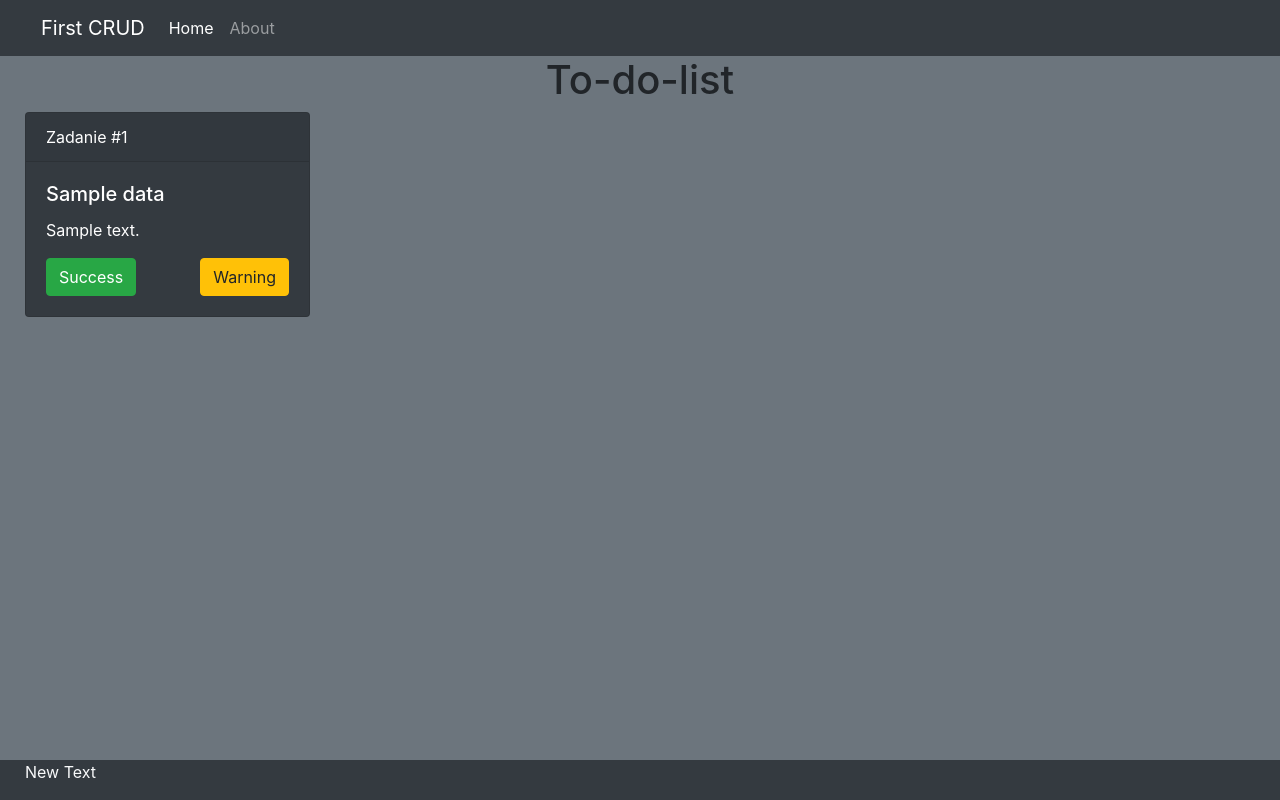
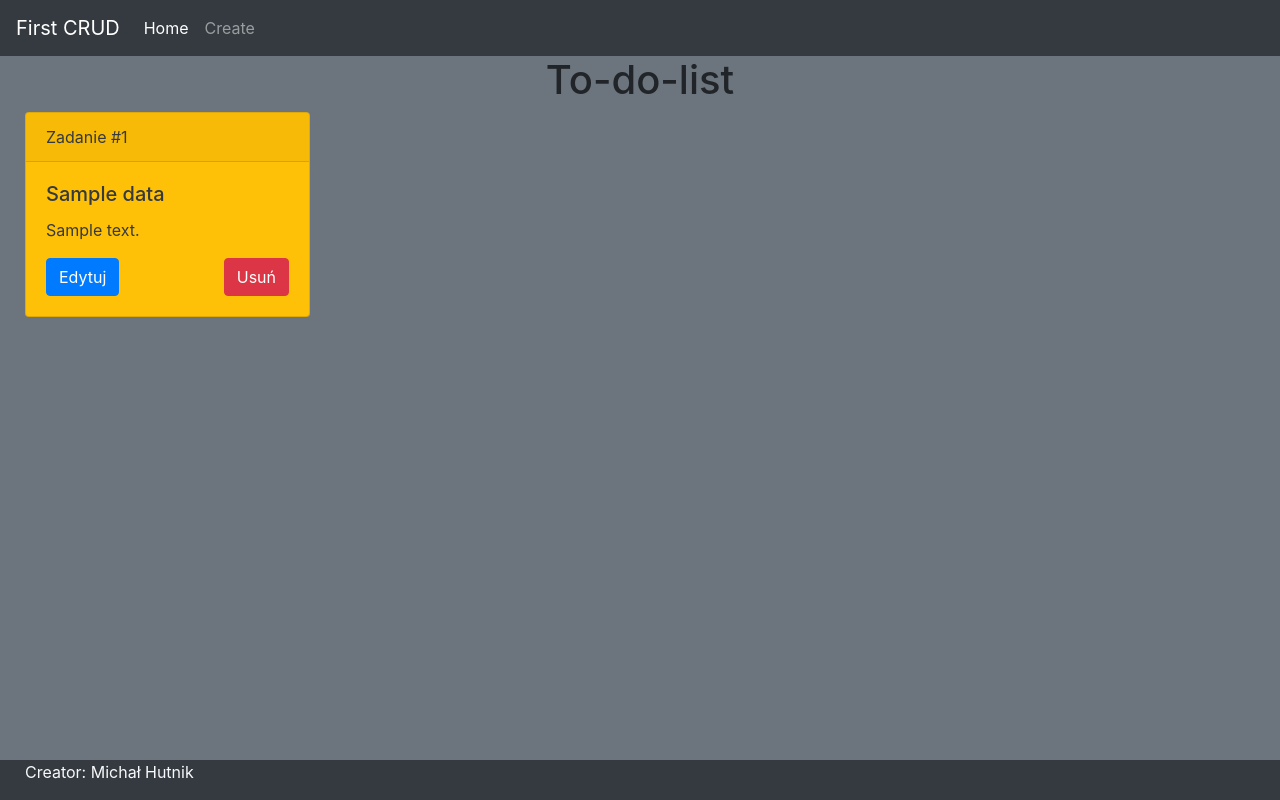
Before and after one commit to falken01/CRUD, a Symfony app: template templates/HomePage/HomePage.html.twig in a window 1280 px wide. Run offline with Twig, Linux system fonts and the light colour scheme; the template is opened without the code that fills it: most values are stand-ins (such as "Sample title", 1, 10 or a date in 2020); some libraries are stand-ins or nearby versions.

Commit message:
Update and Delete

```diff
--- a/composer.json
+++ b/composer.json
@@ -5,6 +5,7 @@
         "php": "^7.2.5",
         "ext-ctype": "*",
         "ext-iconv": "*",
+        "doctrine/annotations": "^1.8",
         "sensio/framework-extra-bundle": "^5.5",
         "symfony/asset": "5.0.*",
         "symfony/console": "5.0.*",
--- a/public/css/styles.css
+++ b/public/css/styles.css
@@ -2,10 +2,10 @@
   padding-right: 25px;
   padding-left: 25px;
 }
-
-@media (max-width: 600px) {
-  .card{
-    margin-left: auto;
-    margin-right: auto;
-  }
+.card{
+  margin-left: auto;
+  margin-right: auto;
 }
+a {
+  color:white;
+}
--- a/src/Entity/Task.php
+++ b/src/Entity/Task.php
@@ -22,7 +22,7 @@ class Task
     private $title;
 
     /**
-     * @ORM\Column(type="date")
+     * @ORM\Column(type="date", nullable=true)
      */
     private $date;
 
@@ -48,7 +48,7 @@ class Task
         return $this;
     }
 
-    public function getDate(): ?date
+    public function getDate(): ?string
     {
         return $this->date;
     }
--- a/templates/HomePage/HomePage.html.twig
+++ b/templates/HomePage/HomePage.html.twig
@@ -6,15 +6,15 @@
   </div>
   <div class="row">
     {% for inf in data %}
-    <div class="col-lg-3 col-md-4 col-sm-6 col-12">
-     <div class="card text-white bg-dark mb-3" style="max-width: 18rem;">
+    <div class="col-lg-3 col-md-4 col-sm-6 col-12 mid">
+     <div class="card text-dark bg-warning mb-3" style="max-width: 18rem;">
       <div class="card-header">Zadanie #{{inf.id}} </div>
       <div class="card-body">
         <p class="float-right"></p>
         <h5 class="card-title float-none">{{ inf.title }}</h5>
         <p class="card-text text-justify">{{inf.description}}</p>
-        <button type="button" class="btn btn-success float-left">Success</button>
-        <button type="button" class="btn btn-warning float-right">Warning</button>
+        <button type="button" class="btn btn-primary float-left"><a class="text-white" href="/files/edit/{{inf.id}}">Edytuj</a></button>
+        <button type="button" class="btn btn-danger float-right"><a class="text-white" href="/files/delete/{{inf.id}}">Usuń</a></button>
       </div>
     </div>
   </div>
--- a/templates/base.html.twig
+++ b/templates/base.html.twig
@@ -11,15 +11,15 @@
         {% endblock %}
     </head>
     <body class="bg-secondary">
-      <nav class="navbar navbar-expand-sm navbar-dark bg-dark">
+      <nav class="navbar navbar-expand navbar-dark bg-dark">
         <div class="container-fluid">
-         <a class="navbar-brand" href="#">First CRUD</a>
+         <a class="navbar-brand" href="{{ path('show_tasks')}}">First CRUD</a>
            <ul class="navbar-nav mr-auto">
             <li class="nav-item">
               <a class="nav-link active" href="#">Home</a>
             </li>
             <li class="nav-item">
-              <a class="nav-link" href="#">About</a>
+              <a class="nav-link" href="{{path('create_task')}}">Create</a>
             </li>
           </div>
         </nav>
@@ -28,7 +28,7 @@
         <footer class="footer bg-dark w-100 fixed-bottom">
           <div class="container-fluid"
               <div class="ml-auto">
-                <p class="text-light"> New Text </p>
+                <p class="text-light"> Creator: Michał Hutnik </p>
               </div>
             </div>
         </footer>
```
Also changed, not shown: src/Controller/MainController/MainController.php (+49 -3 lines), src/Migrations/Version20191214210148.php (added, +35 -0 lines), src/Migrations/Version20191214221136.php (added, +35 -0 lines), 2 other files.
